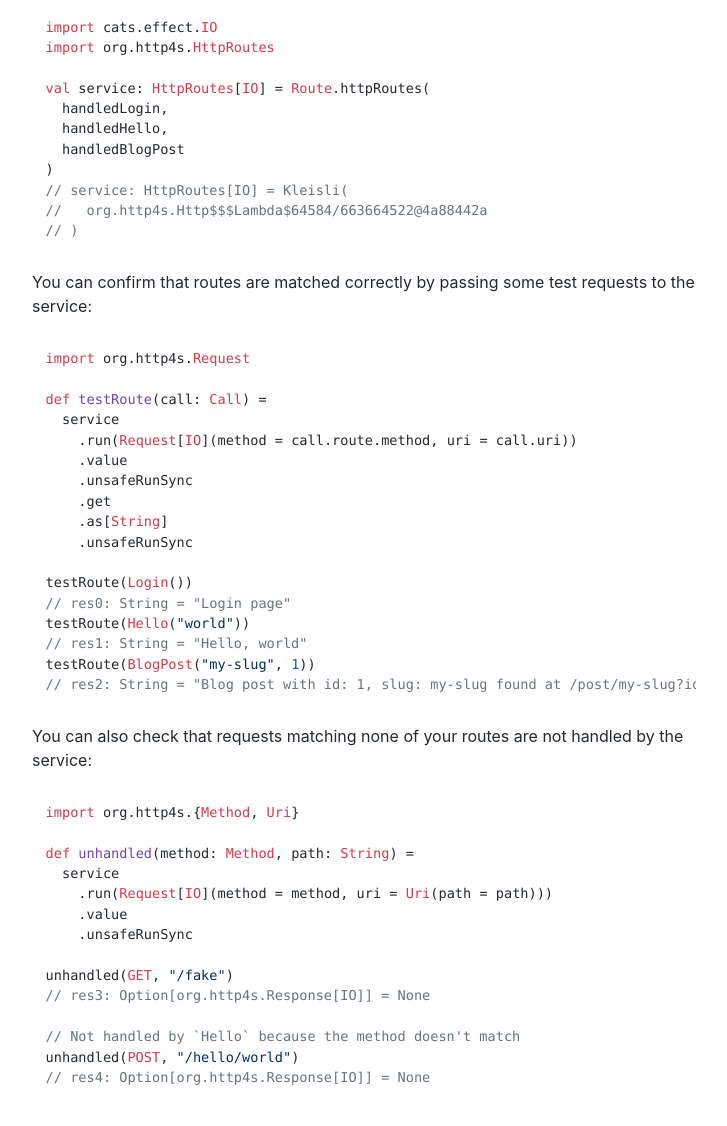
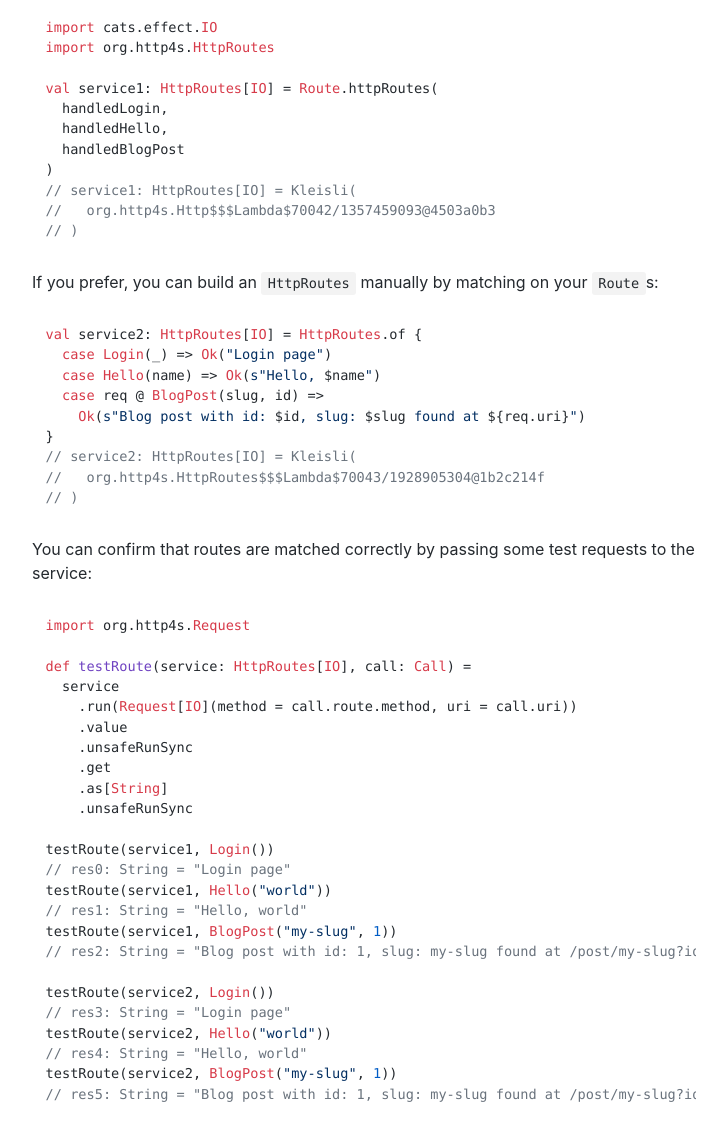
Before and after one commit to mblink/routing, a plain HTML site: page docs/routing.html in a window 1280 px wide. Shown: the part 1066-2192 px from the top of the page, without its empty margins (276-1003 px from the left). Drawn offline with nearby package versions, Linux system fonts and the light colour scheme; files that its build step writes are made by us from their sources; files whose address does not match are found by name.

Commit message:
Deploy website
Deploy website version based on f36e95821a0c13c52bf78d6514729c8e151c06ad

```diff
--- a/docs/routing.html
+++ b/docs/routing.html
@@ -76,31 +76,42 @@
 <span class="hljs-keyword">import</span> org.http4s.<span class="hljs-type">Request</span>
 
 <span class="hljs-keyword">val</span> handledLogin = <span class="hljs-type">Login</span>.handle.with_.logic[<span class="hljs-type">IO</span>](_ =&gt; _ =&gt; <span class="hljs-type">Ok</span>(<span class="hljs-string">"Login page"</span>))
-<span class="hljs-comment">// handledLogin: Handled.Aux[IO, org.http4s.Method with org.http4s.Method.Semantics.Safe with org.http4s.Method.PermitsBody, Unit, Unit, Route[org.http4s.Method with org.http4s.Method.Semantics.Safe with org.http4s.Method.PermitsBody, Unit]{type PathParams = Unit;type QueryParams = Unit}{type Method = org.http4s.Method with org.http4s.Method.Semantics.Safe with org.http4s.Method.PermitsBody}] = org.http4s.routing.Handled$Ops$RouteHandlerOps$With0$With1$$anon$1@4b0ff8c3</span>
+<span class="hljs-comment">// handledLogin: Handled.Aux[IO, org.http4s.Method with org.http4s.Method.Semantics.Safe with org.http4s.Method.PermitsBody, Unit, Unit, Route[org.http4s.Method with org.http4s.Method.Semantics.Safe with org.http4s.Method.PermitsBody, Unit]{type PathParams = Unit;type QueryParams = Unit}{type Method = org.http4s.Method with org.http4s.Method.Semantics.Safe with org.http4s.Method.PermitsBody}] = org.http4s.routing.Handled$Ops$RouteHandlerOps$With0$With1$$anon$1@282c7f86</span>
 <span class="hljs-keyword">val</span> handledHello = <span class="hljs-type">Hello</span>.handle.with_.logic[<span class="hljs-type">IO</span>](_ =&gt; name =&gt; <span class="hljs-type">Ok</span>(<span class="hljs-string">s"Hello, <span class="hljs-subst">$name</span>"</span>))
-<span class="hljs-comment">// handledHello: Handled.Aux[IO, org.http4s.Method with org.http4s.Method.Semantics.Safe with org.http4s.Method.PermitsBody, String, (Unit, String), Route[org.http4s.Method with org.http4s.Method.Semantics.Safe with org.http4s.Method.PermitsBody, (Unit, String)]{type PathParams = (Unit, String);type QueryParams = Unit}{type Method = org.http4s.Method with org.http4s.Method.Semantics.Safe with org.http4s.Method.PermitsBody}] = org.http4s.routing.Handled$Ops$RouteHandlerOps$With0$With1$$anon$1@59eb2a8c</span>
+<span class="hljs-comment">// handledHello: Handled.Aux[IO, org.http4s.Method with org.http4s.Method.Semantics.Safe with org.http4s.Method.PermitsBody, String, (Unit, String), Route[org.http4s.Method with org.http4s.Method.Semantics.Safe with org.http4s.Method.PermitsBody, (Unit, String)]{type PathParams = (Unit, String);type QueryParams = Unit}{type Method = org.http4s.Method with org.http4s.Method.Semantics.Safe with org.http4s.Method.PermitsBody}] = org.http4s.routing.Handled$Ops$RouteHandlerOps$With0$With1$$anon$1@2470eb83</span>
 <span class="hljs-keyword">val</span> handledBlogPost = <span class="hljs-type">BlogPost</span>.handle.with_.logic((req: <span class="hljs-type">Request</span>[<span class="hljs-type">IO</span>]) =&gt; { <span class="hljs-keyword">case</span> (slug, id) =&gt;
   <span class="hljs-type">Ok</span>(<span class="hljs-string">s"Blog post with id: <span class="hljs-subst">$id</span>, slug: <span class="hljs-subst">$slug</span> found at <span class="hljs-subst">${req.uri}</span>"</span>)
 })
-<span class="hljs-comment">// handledBlogPost: Handled.Aux[IO, org.http4s.Method with org.http4s.Method.Semantics.Safe with org.http4s.Method.PermitsBody, (String, Int), ((Unit, String), Int), Route[org.http4s.Method with org.http4s.Method.Semantics.Safe with org.http4s.Method.PermitsBody, ((Unit, String), Int)]{type PathParams = (Unit, String);type QueryParams = (Unit, Int)}{type Method = org.http4s.Method with org.http4s.Method.Semantics.Safe with org.http4s.Method.PermitsBody}] = org.http4s.routing.Handled$Ops$RouteHandlerOps$With0$With1$$anon$1@27e61904</span>
+<span class="hljs-comment">// handledBlogPost: Handled.Aux[IO, org.http4s.Method with org.http4s.Method.Semantics.Safe with org.http4s.Method.PermitsBody, (String, Int), ((Unit, String), Int), Route[org.http4s.Method with org.http4s.Method.Semantics.Safe with org.http4s.Method.PermitsBody, ((Unit, String), Int)]{type PathParams = (Unit, String);type QueryParams = (Unit, Int)}{type Method = org.http4s.Method with org.http4s.Method.Semantics.Safe with org.http4s.Method.PermitsBody}] = org.http4s.routing.Handled$Ops$RouteHandlerOps$With0$With1$$anon$1@5bc46359</span>
 </code></pre>
 <p>And finally, you can compose your handled routes into a service by passing them to <code>Route.httpRoutes</code>:</p>
 <pre><code class="hljs css language-scala"><span class="hljs-keyword">import</span> cats.effect.<span class="hljs-type">IO</span>
 <span class="hljs-keyword">import</span> org.http4s.<span class="hljs-type">HttpRoutes</span>
 
-<span class="hljs-keyword">val</span> service: <span class="hljs-type">HttpRoutes</span>[<span class="hljs-type">IO</span>] = <span class="hljs-type">Route</span>.httpRoutes(
+<span class="hljs-keyword">val</span> service1: <span class="hljs-type">HttpRoutes</span>[<span class="hljs-type">IO</span>] = <span class="hljs-type">Route</span>.httpRoutes(
   handledLogin,
   handledHello,
   handledBlogPost
 )
-<span class="hljs-comment">// service: HttpRoutes[IO] = Kleisli(</span>
-<span class="hljs-comment">//   org.http4s.Http$$$Lambda$64584/663664522@4a88442a</span>
+<span class="hljs-comment">// service1: HttpRoutes[IO] = Kleisli(</span>
+<span class="hljs-comment">//   org.http4s.Http$$$Lambda$70042/1357459093@4503a0b3</span>
+<span class="hljs-comment">// )</span>
+</code></pre>
+<p>If you prefer, you can build an <code>HttpRoutes</code> manually by matching on your <code>Route</code>s:</p>
+<pre><code class="hljs css language-scala"><span class="hljs-keyword">val</span> service2: <span class="hljs-type">HttpRoutes</span>[<span class="hljs-type">IO</span>] = <span class="hljs-type">HttpRoutes</span>.of {
+  <span class="hljs-keyword">case</span> <span class="hljs-type">Login</span>(_) =&gt; <span class="hljs-type">Ok</span>(<span class="hljs-string">"Login page"</span>)
+  <span class="hljs-keyword">case</span> <span class="hljs-type">Hello</span>(name) =&gt; <span class="hljs-type">Ok</span>(<span class="hljs-string">s"Hello, <span class="hljs-subst">$name</span>"</span>)
+  <span class="hljs-keyword">case</span> req @ <span class="hljs-type">BlogPost</span>(slug, id) =&gt;
+    <span class="hljs-type">Ok</span>(<span class="hljs-string">s"Blog post with id: <span class="hljs-subst">$id</span>, slug: <span class="hljs-subst">$slug</span> found at <span class="hljs-subst">${req.uri}</span>"</span>)
+}
+<span class="hljs-comment">// service2: HttpRoutes[IO] = Kleisli(</span>
+<span class="hljs-comment">//   org.http4s.HttpRoutes$$$Lambda$70043/1928905304@1b2c214f</span>
 <span class="hljs-comment">// )</span>
 </code></pre>
 <p>You can confirm that routes are matched correctly by passing some test requests to the service:</p>
 <pre><code class="hljs css language-scala"><span class="hljs-keyword">import</span> org.http4s.<span class="hljs-type">Request</span>
 
-<span class="hljs-function"><span class="hljs-keyword">def</span> <span class="hljs-title">testRoute</span></span>(call: <span class="hljs-type">Call</span>) =
+<span class="hljs-function"><span class="hljs-keyword">def</span> <span class="hljs-title">testRoute</span></span>(service: <span class="hljs-type">HttpRoutes</span>[<span class="hljs-type">IO</span>], call: <span class="hljs-type">Call</span>) =
   service
     .run(<span class="hljs-type">Request</span>[<span class="hljs-type">IO</span>](method = call.route.method, uri = call.uri))
     .value
@@ -109,27 +120,34 @@
     .as[<span class="hljs-type">String</span>]
     .unsafeRunSync
 
-testRoute(<span class="hljs-type">Login</span>())
+testRoute(service1, <span class="hljs-type">Login</span>())
 <span class="hljs-comment">// res0: String = "Login page"</span>
-testRoute(<span class="hljs-type">Hello</span>(<span class="hljs-string">"world"</span>))
+testRoute(service1, <span class="hljs-type">Hello</span>(<span class="hljs-string">"world"</span>))
 <span class="hljs-comment">// res1: String = "Hello, world"</span>
-testRoute(<span class="hljs-type">BlogPost</span>(<span class="hljs-string">"my-slug"</span>, <span class="hljs-number">1</span>))
+testRoute(service1, <span class="hljs-type">BlogPost</span>(<span class="hljs-string">"my-slug"</span>, <span class="hljs-number">1</span>))
 <span class="hljs-comment">// res2: String = "Blog post with id: 1, slug: my-slug found at /post/my-slug?id=1"</span>
+
+testRoute(service2, <span class="hljs-type">Login</span>())
+<span class="hljs-comment">// res3: String = "Login page"</span>
+testRoute(service2, <span class="hljs-type">Hello</span>(<span class="hljs-string">"world"</span>))
+<span class="hljs-comment">// res4: String = "Hello, world"</span>
+testRoute(service2, <span class="hljs-type">BlogPost</span>(<span class="hljs-string">"my-slug"</span>, <span class="hljs-number">1</span>))
+<span class="hljs-comment">// res5: String = "Blog post with id: 1, slug: my-slug found at /post/my-slug?id=1"</span>
 </code></pre>
 <p>You can also check that requests matching none of your routes are not handled by the service:</p>
 <pre><code class="hljs css language-scala"><span class="hljs-keyword">import</span> org.http4s.{<span class="hljs-type">Method</span>, <span class="hljs-type">Uri</span>}
 
 <span class="hljs-function"><span class="hljs-keyword">def</span> <span class="hljs-title">unhandled</span></span>(method: <span class="hljs-type">Method</span>, path: <span class="hljs-type">String</span>) =
-  service
+  service1
     .run(<span class="hljs-type">Request</span>[<span class="hljs-type">IO</span>](method = method, uri = <span class="hljs-type">Uri</span>(path = path)))
     .value
     .unsafeRunSync
 
 unhandled(<span class="hljs-type">GET</span>, <span class="hljs-string">"/fake"</span>)
-<span class="hljs-comment">// res3: Option[org.http4s.Response[IO]] = None</span>
+<span class="hljs-comment">// res6: Option[org.http4s.Response[IO]] = None</span>
 
 <span class="hljs-comment">// Not handled by `Hello` because the method doesn't match</span>
 unhandled(<span class="hljs-type">POST</span>, <span class="hljs-string">"/hello/world"</span>)
-<span class="hljs-comment">// res4: Option[org.http4s.Response[IO]] = None</span>
+<span class="hljs-comment">// res7: Option[org.http4s.Response[IO]] = None</span>
 </code></pre>
 </span></div></article></div><div class="docs-prevnext"><a class="docs-prev button" href="/http4s-routing/docs/routes"><span class="arrow-prev">← </span><span>Routes</span></a><a class="docs-next button" href="/http4s-routing/docs/reverse-routing"><span>Reverse Routing</span><span class="arrow-next"> →</span></a></div></div></div><nav class="onPageNav"></nav></div><footer class="nav-footer" id="footer" style="background-color:#333333"><section class="sitemap"><div><h5>Docs</h5><a href="/http4s-routing/docs/installation">Installation</a></div><div><h5>Community</h5></div><div><h5>More</h5><a href="https://github.com/mblink/http4s-routing">GitHub</a></div></section><section class="copyright">Copyright © 2020 BondLink</section></footer></div></body></html>
```
Also changed, not shown: docs/routing/index.html (+31 -13 lines).
